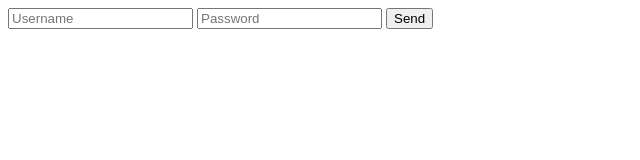
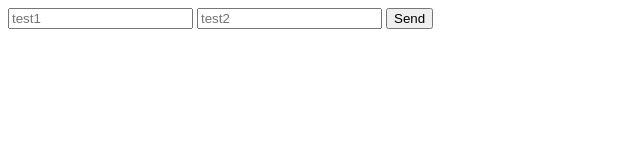
Before and after one commit to finleysam806/site001, a plain HTML site: page index.html in a window 1280 px wide. Shown: the full height of the page, 0-640 px from the left. Drawn offline with nearby package versions, Linux system fonts and the light colour scheme.

Commit message:
Update index.html

```diff
--- a/index.html
+++ b/index.html
@@ -1,6 +1,6 @@
 <form name="login-form" id="login-form">
-  <input name="Username" type="text" placeholder="Username" required>
-  <input name="Password" type="text" placeholder="Password" required>
+  <input name="test1" type="text" placeholder="test1" required>
+  <input name="test2" type="text" placeholder="test2" required>
   <button type="submit">Send</button>
 </form>
 
```
